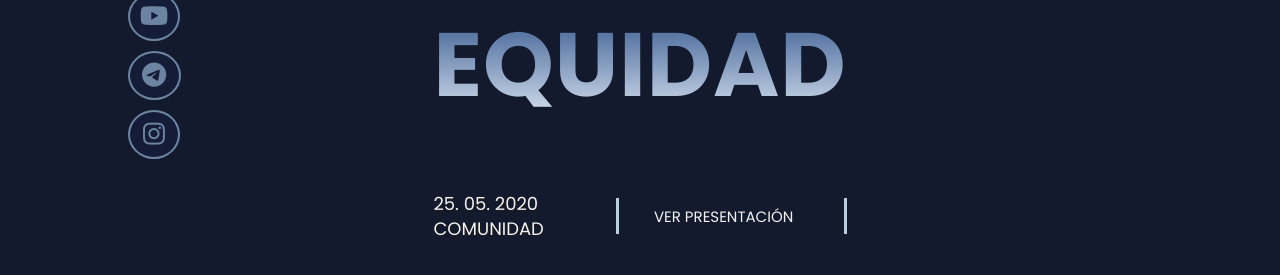
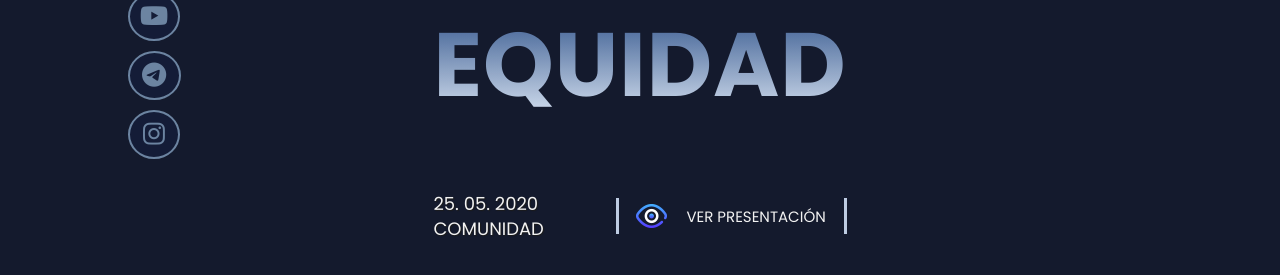
Before and after one commit to Redline30/redline30.github.io, a plain HTML site: page index.html in a window 1280 px wide. Shown: the part 337-612 px from the top of the page. Drawn offline with Linux system fonts and the light colour scheme.

Commit message:
third commit

```diff
--- a/index.html
+++ b/index.html
@@ -93,7 +93,7 @@
                         </p>
                     </div>
                     <div class="view-cv">
-                        <a target="_blank" href="#><img class=" small-eye " src="images/eye.png " alt="eye " />Ver Presentación</a>
+                        <a target="_blank" href="#"> <img class="small-eye" src="images/eye.png" alt="eye" /> Ver Presentación</a>
                     </div>
                 </div>
                 <div class="about-info wow fadeIn ">
```
